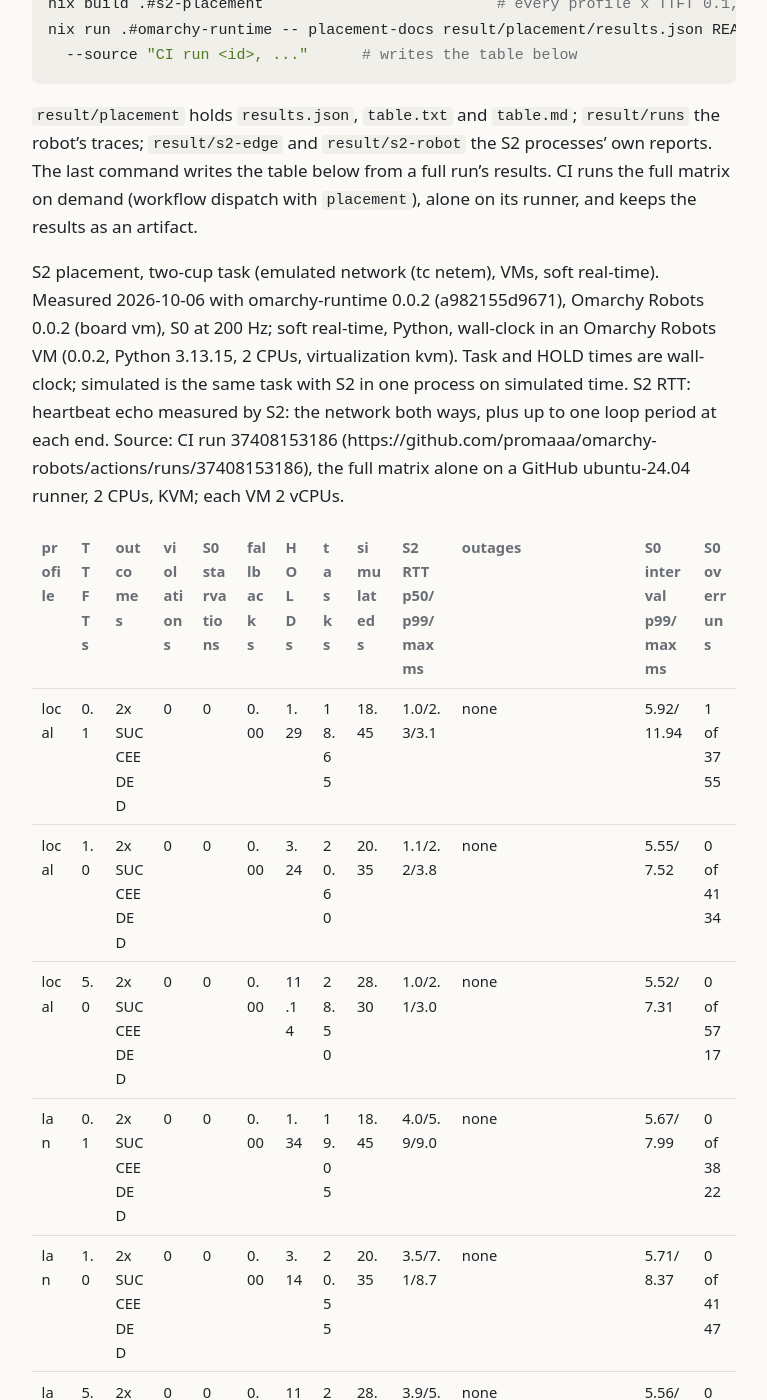
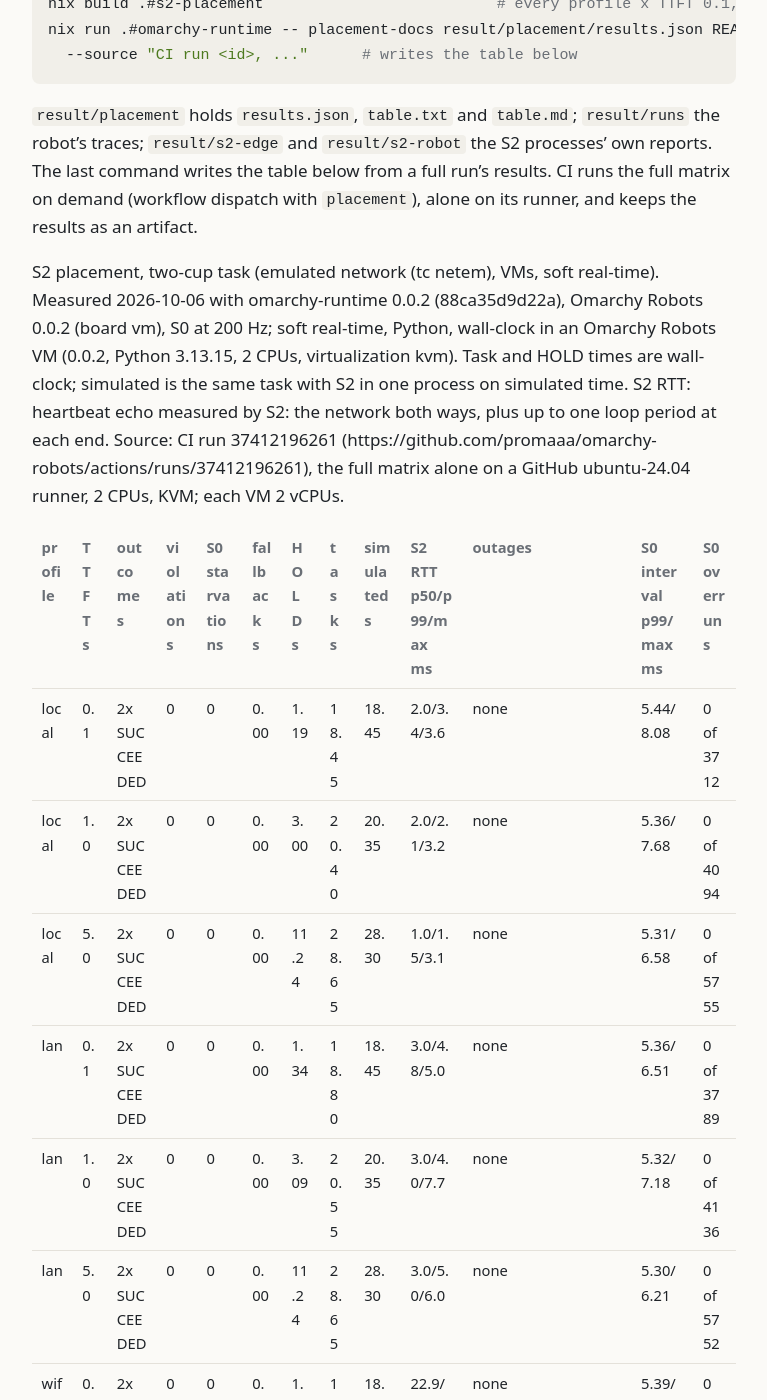
Before and after one commit to promaaa/omarchy-robots, a Jekyll site: the page built from manual/runtime.md, in a window 1280 px wide and 1400 px high, scrolled down 8413 px. Shown: the whole window, without its empty margins (256-1023 px from the left). Built offline with Jekyll 4.4.1, drawn with Linux system fonts in a browser that asks for light colours; some of the changed text lies outside the part shown.

Commit message:
docs: the S2 placement table of the release code
The README and manual tables are written by `omarchy-runtime placement-docs`
from CI run 37412196261: the full matrix on 88ca35d (S1 comparing an
observation with its plan at the observation's time), alone on a GitHub
ubuntu-24.04 runner, 2 CPUs, KVM, two VMs of 2 vCPUs. 18 of 18 cells within
tolerance; 0 violations, 0 S0 starvations and 0 S0 overruns in every cell,
S0 interval p99 5.30 to 5.44 ms, max 8.1 ms.

The README's reading follows this table: task time about 18.6, 20.5 and
28.5 s for TTFT 0.1, 1 and 5 s; local, lan, wifi and wan 0 to 0.35 s over
the simulated run; degraded 0.6 to 1.15 s with 7 to 10 short outages; a 5 s
outage recorded as 6.4 to 6.5 s, costing 0.35 to 1.9 s. The 200 Hz figures
cover four full runs.

```diff
--- a/manual/runtime.md
+++ b/manual/runtime.md
@@ -155,28 +155,28 @@
 `result/placement` holds `results.json`, `table.txt` and `table.md`; `result/runs` the robot's traces; `result/s2-edge` and `result/s2-robot` the S2 processes' own reports. The last command writes the table below from a full run's results. CI runs the full matrix on demand (workflow dispatch with `placement`), alone on its runner, and keeps the results as an artifact.
 
 <!-- s2-placement:begin -->
-S2 placement, two-cup task (emulated network (tc netem), VMs, soft real-time). Measured 2026-10-06 with omarchy-runtime 0.0.2 (a982155d9671), Omarchy Robots 0.0.2 (board vm), S0 at 200 Hz; soft real-time, Python, wall-clock in an Omarchy Robots VM (0.0.2, Python 3.13.15, 2 CPUs, virtualization kvm). Task and HOLD times are wall-clock; simulated is the same task with S2 in one process on simulated time. S2 RTT: heartbeat echo measured by S2: the network both ways, plus up to one loop period at each end. Source: CI run 37408153186 (https://github.com/promaaa/omarchy-robots/actions/runs/37408153186), the full matrix alone on a GitHub ubuntu-24.04 runner, 2 CPUs, KVM; each VM 2 vCPUs.
+S2 placement, two-cup task (emulated network (tc netem), VMs, soft real-time). Measured 2026-10-06 with omarchy-runtime 0.0.2 (88ca35d9d22a), Omarchy Robots 0.0.2 (board vm), S0 at 200 Hz; soft real-time, Python, wall-clock in an Omarchy Robots VM (0.0.2, Python 3.13.15, 2 CPUs, virtualization kvm). Task and HOLD times are wall-clock; simulated is the same task with S2 in one process on simulated time. S2 RTT: heartbeat echo measured by S2: the network both ways, plus up to one loop period at each end. Source: CI run 37412196261 (https://github.com/promaaa/omarchy-robots/actions/runs/37412196261), the full matrix alone on a GitHub ubuntu-24.04 runner, 2 CPUs, KVM; each VM 2 vCPUs.
 
 | profile | TTFT s | outcomes | violations | S0 starvations | fallback s | HOLD s | task s | simulated s | S2 RTT p50/p99/max ms | outages | S0 interval p99/max ms | S0 overruns |
 |---|---|---|---|---|---|---|---|---|---|---|---|---|
-| local | 0.1 | 2x SUCCEEDED | 0 | 0 | 0.00 | 1.29 | 18.65 | 18.45 | 1.0/2.3/3.1 | none | 5.92/11.94 | 1 of 3755 |
-| local | 1.0 | 2x SUCCEEDED | 0 | 0 | 0.00 | 3.24 | 20.60 | 20.35 | 1.1/2.2/3.8 | none | 5.55/7.52 | 0 of 4134 |
-| local | 5.0 | 2x SUCCEEDED | 0 | 0 | 0.00 | 11.14 | 28.50 | 28.30 | 1.0/2.1/3.0 | none | 5.52/7.31 | 0 of 5717 |
-| lan | 0.1 | 2x SUCCEEDED | 0 | 0 | 0.00 | 1.34 | 19.05 | 18.45 | 4.0/5.9/9.0 | none | 5.67/7.99 | 0 of 3822 |
-| lan | 1.0 | 2x SUCCEEDED | 0 | 0 | 0.00 | 3.14 | 20.55 | 20.35 | 3.5/7.1/8.7 | none | 5.71/8.37 | 0 of 4147 |
-| lan | 5.0 | 2x SUCCEEDED | 0 | 0 | 0.00 | 11.14 | 28.50 | 28.30 | 3.9/5.4/9.0 | none | 5.56/7.63 | 0 of 5715 |
-| wifi | 0.1 | 2x SUCCEEDED | 0 | 0 | 0.00 | 1.29 | 18.60 | 18.45 | 22.0/139.0/144.1 | none | 5.42/7.29 | 0 of 3732 |
-| wifi | 1.0 | 2x SUCCEEDED | 0 | 0 | 0.00 | 3.19 | 20.60 | 20.35 | 23.1/143.0/150.6 | none | 5.62/7.46 | 0 of 4138 |
-| wifi | 5.0 | 2x SUCCEEDED | 0 | 0 | 0.00 | 11.14 | 28.50 | 28.30 | 22.0/162.3/368.0 | none | 5.43/7.10 | 0 of 5712 |
-| wan | 0.1 | 2x SUCCEEDED | 0 | 0 | 0.00 | 1.30 | 18.60 | 18.45 | 102.0/119.0/120.0 | none | 5.48/8.53 | 0 of 3754 |
-| wan | 1.0 | 2x SUCCEEDED | 0 | 0 | 0.00 | 3.24 | 20.60 | 20.35 | 103.0/119.9/120.7 | none | 5.64/8.88 | 0 of 4158 |
-| wan | 5.0 | 2x SUCCEEDED | 0 | 0 | 0.00 | 11.24 | 29.15 | 28.30 | 103.3/119.1/121.0 | none | 5.52/9.22 | 0 of 5876 |
-| degraded | 0.1 | 2x SUCCEEDED | 0 | 0 | 0.00 | 2.54 | 19.90 | 18.45 | 483.5/1914.1/2116.0 | short 0.6 s, short 0.6 s, short 0.6 s, short 0.6 s, short 1.1 s | 5.62/6.68 | 0 of 4171 |
-| degraded | 1.0 | 2x SUCCEEDED | 0 | 0 | 0.00 | 3.79 | 21.15 | 20.35 | 456.4/1064.8/1278.0 | short 0.6 s, short 0.6 s, short 0.6 s, short 0.6 s | 5.77/7.73 | 0 of 4400 |
-| degraded | 5.0 | 2x SUCCEEDED | 0 | 0 | 0.00 | 11.59 | 29.00 | 28.30 | 707.1/1595.0/1771.0 | short 0.7 s, short 0.8 s, short 0.6 s, short 0.7 s, short 0.6 s, short 0.7 s, short 0.6 s, short 0.8 s, short 0.9 s, short 0.6 s, short 0.6 s, short 0.7 s | 5.68/8.17 | 0 of 5907 |
-| outage | 0.1 | 2x SUCCEEDED | 0 | 0 | 0.00 | 2.19 | 19.55 | 18.45 | 4.0/6392.1/6584.5 | long 6.5 s | 5.47/7.67 | 0 of 3934 |
-| outage | 1.0 | 2x SUCCEEDED | 0 | 0 | 0.00 | 3.89 | 21.50 | 20.35 | 4.0/6369.8/6579.9 | long 6.4 s | 5.61/7.92 | 0 of 4317 |
-| outage | 5.0 | 2x SUCCEEDED | 0 | 0 | 0.00 | 11.94 | 29.30 | 28.30 | 4.0/6417.6/6705.0 | long 6.5 s | 5.61/7.53 | 0 of 5876 |
+| local | 0.1 | 2x SUCCEEDED | 0 | 0 | 0.00 | 1.19 | 18.45 | 18.45 | 2.0/3.4/3.6 | none | 5.44/8.08 | 0 of 3712 |
+| local | 1.0 | 2x SUCCEEDED | 0 | 0 | 0.00 | 3.00 | 20.40 | 20.35 | 2.0/2.1/3.2 | none | 5.36/7.68 | 0 of 4094 |
+| local | 5.0 | 2x SUCCEEDED | 0 | 0 | 0.00 | 11.24 | 28.65 | 28.30 | 1.0/1.5/3.1 | none | 5.31/6.58 | 0 of 5755 |
+| lan | 0.1 | 2x SUCCEEDED | 0 | 0 | 0.00 | 1.34 | 18.80 | 18.45 | 3.0/4.8/5.0 | none | 5.36/6.51 | 0 of 3789 |
+| lan | 1.0 | 2x SUCCEEDED | 0 | 0 | 0.00 | 3.09 | 20.55 | 20.35 | 3.0/4.0/7.7 | none | 5.32/7.18 | 0 of 4136 |
+| lan | 5.0 | 2x SUCCEEDED | 0 | 0 | 0.00 | 11.24 | 28.65 | 28.30 | 3.0/5.0/6.0 | none | 5.30/6.21 | 0 of 5752 |
+| wifi | 0.1 | 2x SUCCEEDED | 0 | 0 | 0.00 | 1.39 | 18.70 | 18.45 | 22.9/148.3/157.0 | none | 5.39/6.90 | 0 of 3780 |
+| wifi | 1.0 | 2x SUCCEEDED | 0 | 0 | 0.00 | 3.24 | 20.60 | 20.35 | 22.0/141.0/150.0 | none | 5.39/7.53 | 0 of 4155 |
+| wifi | 5.0 | 2x SUCCEEDED | 0 | 0 | 0.00 | 11.04 | 28.40 | 28.30 | 22.2/152.7/367.8 | none | 5.40/7.45 | 0 of 5711 |
+| wan | 0.1 | 2x SUCCEEDED | 0 | 0 | 0.00 | 1.29 | 18.60 | 18.45 | 101.8/120.0/120.0 | none | 5.39/7.76 | 0 of 3752 |
+| wan | 1.0 | 2x SUCCEEDED | 0 | 0 | 0.00 | 3.19 | 20.60 | 20.35 | 101.0/119.0/120.1 | none | 5.43/6.70 | 0 of 4154 |
+| wan | 5.0 | 2x SUCCEEDED | 0 | 0 | 0.00 | 11.14 | 28.50 | 28.30 | 102.9/119.3/120.2 | none | 5.32/6.58 | 0 of 5740 |
+| degraded | 0.1 | 2x SUCCEEDED | 0 | 0 | 0.00 | 1.99 | 19.30 | 18.45 | 648.0/1455.6/1554.0 | short 0.7 s, short 0.6 s, short 0.8 s, short 0.9 s, short 0.6 s, short 0.8 s, short 0.6 s, short 0.7 s | 5.30/6.76 | 0 of 4155 |
+| degraded | 1.0 | 2x SUCCEEDED | 0 | 0 | 0.00 | 3.59 | 20.95 | 20.35 | 598.0/1331.0/1503.7 | short 0.6 s, short 0.6 s, short 0.7 s, short 0.6 s, short 0.7 s, short 0.6 s, short 0.6 s | 5.32/6.36 | 0 of 4366 |
+| degraded | 5.0 | 2x SUCCEEDED | 0 | 0 | 0.00 | 12.09 | 29.45 | 28.30 | 554.0/2479.1/2777.0 | short 0.6 s, short 0.7 s, short 0.7 s, short 0.7 s, short 0.6 s, short 0.6 s, short 0.6 s, short 0.7 s, short 0.6 s, short 0.7 s | 5.34/6.29 | 0 of 6063 |
+| outage | 0.1 | 2x SUCCEEDED | 0 | 0 | 0.00 | 2.39 | 19.75 | 18.45 | 3.0/6203.0/6400.9 | long 6.5 s | 5.40/6.52 | 0 of 3974 |
+| outage | 1.0 | 2x SUCCEEDED | 0 | 0 | 0.00 | 4.84 | 22.25 | 20.35 | 3.1/6413.1/6630.3 | long 6.4 s | 5.34/6.64 | 0 of 4479 |
+| outage | 5.0 | 2x SUCCEEDED | 0 | 0 | 0.00 | 11.24 | 28.65 | 28.30 | 4.0/6137.7/6422.0 | long 6.5 s | 5.41/7.70 | 0 of 5758 |
 
 Tolerance: Wall-clock runs are not bit-identical. Every cell must give the simulated run's outcomes, claims, verdicts and ground truth exactly, no safety violation, and no S0 tick without a chunk, a fallback or HOLD; outages must be classified by the deadlines. Task time: local and lan within 15 % of the simulated run with the same time to first token when S0 kept its rate (overruns in under 1 % of its steps), within 30 % when it did not (a late loop delays every step, as on an emulated CPU); every profile at least 85 % of it.
 <!-- s2-placement:end -->
```
Also changed, not shown: README.md.
